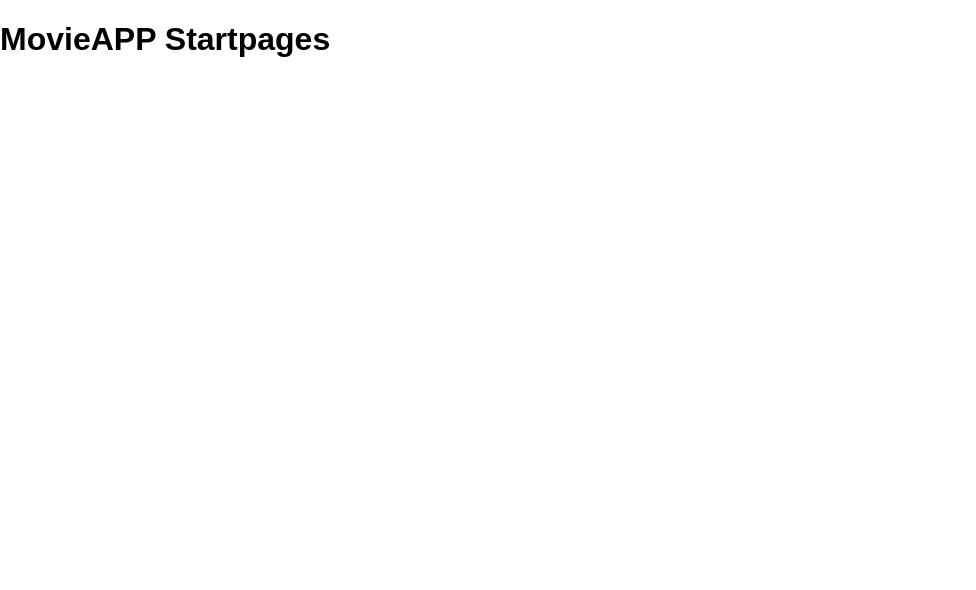
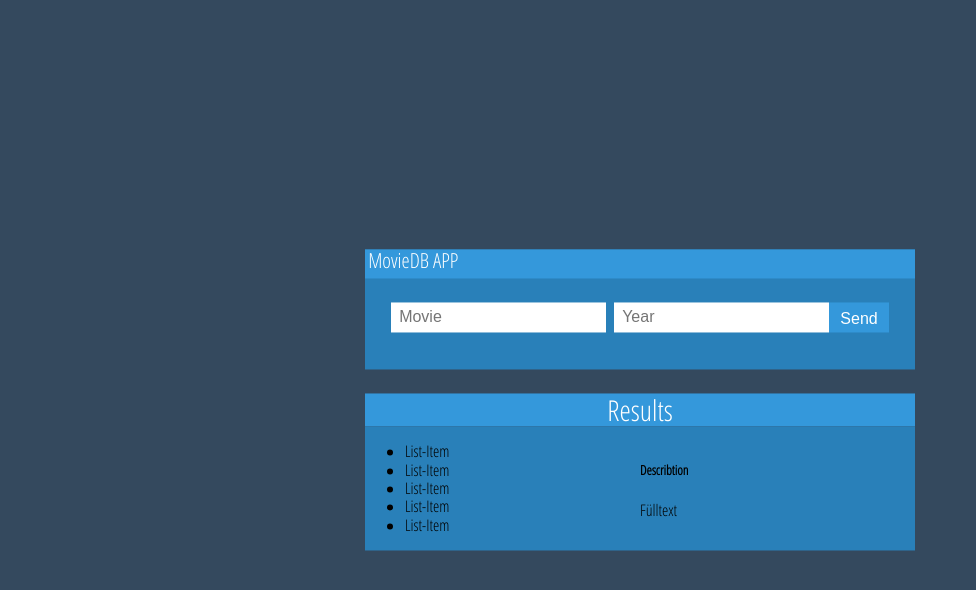
Before and after one commit to Drive-O/movieapp, a website: page app/index.html in a window 1280 px wide. Shown: the whole page, without its empty margins (0-976 px from the left). Drawn offline with Linux system fonts and the light colour scheme.

Commit message:
Added Search field, styled it and start styling result container

```diff
--- a/app/assets/styles/base/_global.css
+++ b/app/assets/styles/base/_global.css
@@ -1,4 +1,9 @@
-*{
-	margin: 0;
-	padding: 0;
+body{
+	display: flex;
+	position: absolute;
+	left: 50%;
+	top: 50%;
+	transform: translate(-50%, -50%);
+	font-family: 'Open Sans Condensed', sans-serif;
+	background: $darker-blue;
 }
--- /dev/null
+++ b/app/assets/styles/base/_variables.css
@@ -0,0 +1,4 @@
+$bright-blue : #3498db;
+$dark-blue : #2980b9;
+$darker-blue : #34495e;
+$shining : #f1c40f;
--- /dev/null
+++ b/app/assets/styles/modules/_container.css
@@ -0,0 +1,6 @@
+.container{
+	display: flex;
+	flex-flow: column nowrap;
+	justify-content: center;
+	align-items: center;
+}
--- /dev/null
+++ b/app/assets/styles/modules/_results.css
@@ -0,0 +1,31 @@
+.results{
+	display: flex;
+	flex-flow: column nowrap;
+	align-items: center;
+	width: 100%;
+	margin-top: 1.5rem;
+
+	&__title{
+		width: 100%;
+		background: $bright-blue;
+		text-align: center;
+		color: #fff;
+		font-weight: 100;
+		font-size: 1.8rem;
+	}
+	&__content{
+		width: 100%;
+		background: $dark-blue;
+		display: flex;
+		flex-flow: row nowrap;
+		align-items: center;
+		justify-content: center;
+
+		&__column1{
+			width: 50%;
+		}
+		&__column2{
+			width: 50%;
+		}
+	}
+}
--- /dev/null
+++ b/app/assets/styles/modules/_search.css
@@ -0,0 +1,55 @@
+.search{
+	display: flex;
+	flex-flow: column nowrap;
+	align-items: center;
+	color: $bright-blue;
+	background: $dark-blue;
+	height: 120px;
+	margin: 0;
+	width: 550px;
+
+	&__row1{
+		width: 100%;
+		height: 1.8rem;
+		padding: 0;
+		background: $bright-blue;
+		margin-bottom: 1.5rem;
+
+		&__header{
+			width: 100%;
+			height: 1.9rem;
+			margin-top: 0;
+			color: #fff;
+			font-weight: 100;
+			font-size: 1.3rem;
+			margin-left: 0.2rem;
+			position: absolute;
+		}
+	}
+
+	&__row2{
+
+		display: flex;
+		flex-flow: row nowrap;
+		align-items: center;
+
+		&__field{
+			height: 30px;
+			border: none;
+			margin: 0;
+			padding: 0 0 0 0.5rem;
+			transition: 0.2s;
+			color: $dark-blue;
+		}
+
+		&__btn{
+			height: 30px;
+			padding: 0;
+			margin: 0;
+			border: none;
+			padding: 0.5rem 0.7rem;
+			background: $bright-blue;
+			color: #fff;
+		}
+	}
+}
--- a/app/assets/styles/styles.css
+++ b/app/assets/styles/styles.css
@@ -1,2 +1,6 @@
 @import "normalize.css";
+@import "base/_variables.css";
 @import "base/_global.css";
+@import "modules/_container.css";
+@import "modules/_search.css";
+@import "modules/_results.css";
--- a/app/index.html
+++ b/app/index.html
@@ -3,9 +3,39 @@
 <head>
 	<meta name="viewport" content="width=device-width, initial-scale=1.0" charset="utf-8">
 	<title>MovieAPP</title>
+	<link href="https://fonts.googleapis.com/css?family=Open+Sans+Condensed:300" rel="stylesheet">
 	<link rel="stylesheet" type="text/css" href="temp/styles/styles.css">
 </head>
 <body>
-	<h1>MovieAPP Startpages</h1>
+	<div class="container">
+		<div class="search">
+			<div class="search__row1">
+				<h4 class="search__row1__header">MovieDB APP</h4>
+			</div>
+			<div class="search__row2">
+				<input class="search__row2__field" type="text" name="title" placeholder="Movie">
+				<input class="search__row2__field" type="text" name="year" placeholder="Year" style="margin-left: 0.5rem;">
+				<input class="search__row2__btn" type="submit" name="submit" value="Send">
+			</div>
+		</div>
+		<div class="results">
+			<div class="results__title">Results</div>
+			<div class="results__content">
+				<div class="results__content__column1">
+					<ul>
+						<li>List-Item</li>
+						<li>List-Item</li>
+						<li>List-Item</li>
+						<li>List-Item</li>
+						<li>List-Item</li>
+					</ul>
+				</div>
+				<div class="results__content__column2">
+					<h5>Describtion</h5>
+					<p>Fülltext</p>
+				</div>
+			</div>
+		</div>
+	</div>
 </body>
 </html>
--- a/app/temp/styles/styles.css
+++ b/app/temp/styles/styles.css
@@ -460,7 +460,141 @@ template {
   display: none;
 }
 
-*{
+body{
+	display: -webkit-box;
+	display: -ms-flexbox;
+	display: flex;
+	position: absolute;
+	left: 50%;
+	top: 50%;
+	-webkit-transform: translate(-50%, -50%);
+	        transform: translate(-50%, -50%);
+	font-family: 'Open Sans Condensed', sans-serif;
+	background: #34495e;
+}
+
+.container{
+	display: -webkit-box;
+	display: -ms-flexbox;
+	display: flex;
+	-ms-flex-flow: column nowrap;
+	    flex-flow: column nowrap;
+	-webkit-box-pack: center;
+	    -ms-flex-pack: center;
+	        justify-content: center;
+	-webkit-box-align: center;
+	    -ms-flex-align: center;
+	        align-items: center;
+}
+
+.search{
+	display: -webkit-box;
+	display: -ms-flexbox;
+	display: flex;
+	-ms-flex-flow: column nowrap;
+	    flex-flow: column nowrap;
+	-webkit-box-align: center;
+	    -ms-flex-align: center;
+	        align-items: center;
+	color: #3498db;
+	background: #2980b9;
+	height: 120px;
 	margin: 0;
-	padding: 0;
+	width: 550px
 }
+
+.search__row1 {
+  width: 100%;
+  height: 1.8rem;
+  padding: 0;
+  background: #3498db;
+  margin-bottom: 1.5rem;
+}
+
+.search__row1__header {
+  width: 100%;
+  height: 1.9rem;
+  margin-top: 0;
+  color: #fff;
+  font-weight: 100;
+  font-size: 1.3rem;
+  margin-left: 0.2rem;
+  position: absolute;
+}
+
+.search__row2 {
+  display: -webkit-box;
+  display: -ms-flexbox;
+  display: flex;
+  -ms-flex-flow: row nowrap;
+  flex-flow: row nowrap;
+  -webkit-box-align: center;
+  -ms-flex-align: center;
+  align-items: center;
+}
+
+.search__row2__field {
+  height: 30px;
+  border: none;
+  margin: 0;
+  padding: 0 0 0 0.5rem;
+  -webkit-transition: 0.2s;
+  transition: 0.2s;
+  color: #2980b9;
+}
+
+.search__row2__btn {
+  height: 30px;
+  padding: 0;
+  margin: 0;
+  border: none;
+  padding: 0.5rem 0.7rem;
+  background: #3498db;
+  color: #fff;
+}
+
+.results{
+	display: -webkit-box;
+	display: -ms-flexbox;
+	display: flex;
+	-ms-flex-flow: column nowrap;
+	    flex-flow: column nowrap;
+	-webkit-box-align: center;
+	    -ms-flex-align: center;
+	        align-items: center;
+	width: 100%;
+	margin-top: 1.5rem
+}
+
+.results__title {
+  width: 100%;
+  background: #3498db;
+  text-align: center;
+  color: #fff;
+  font-weight: 100;
+  font-size: 1.8rem;
+}
+
+.results__content {
+  width: 100%;
+  background: #2980b9;
+  display: -webkit-box;
+  display: -ms-flexbox;
+  display: flex;
+  -ms-flex-flow: row nowrap;
+  flex-flow: row nowrap;
+  -webkit-box-align: center;
+  -ms-flex-align: center;
+  align-items: center;
+  -webkit-box-pack: center;
+  -ms-flex-pack: center;
+  justify-content: center;
+}
+
+.results__content__column1 {
+  width: 50%;
+}
+
+.results__content__column2 {
+  width: 50%;
+}
```
